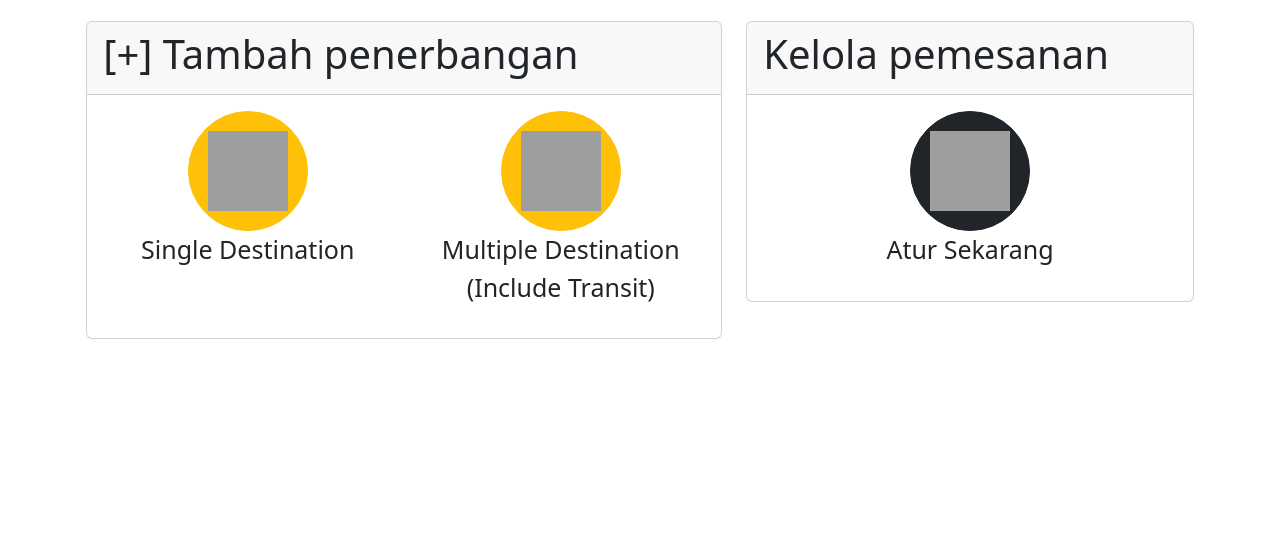
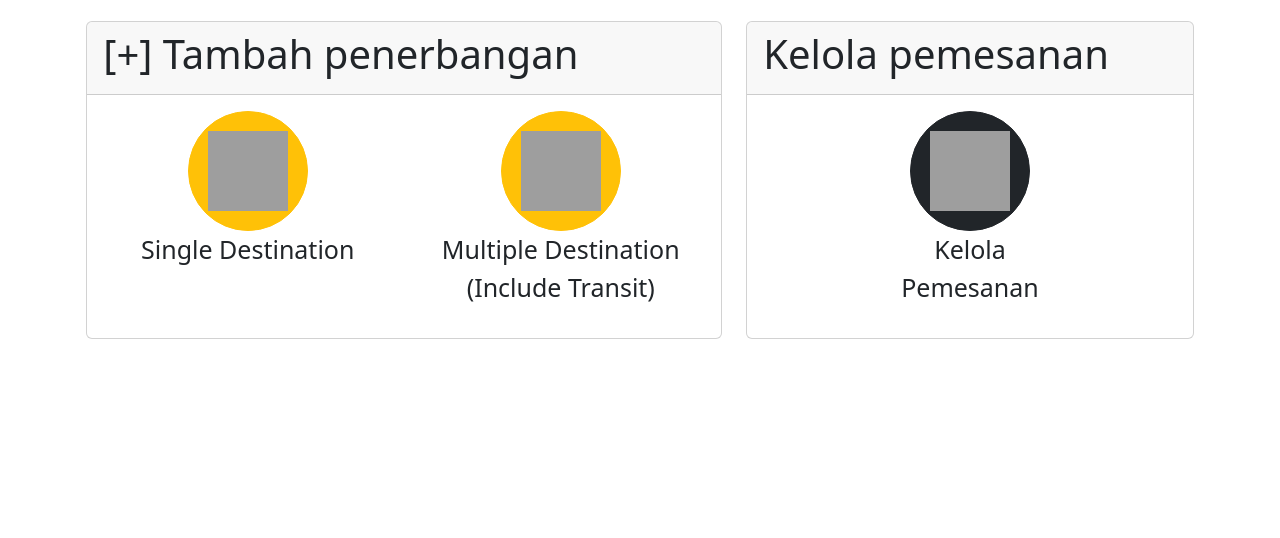
Before and after one commit to tlithaee/Airport_System, a PHP site: page /admin.php in a window 1280 px wide. Shown: the part 291-829 px from the top of the page. Run offline with PHP 8.4, Linux system fonts and the light colour scheme; grey boxes are pictures that could not be loaded.

Commit message:
Update admin.php

```diff
--- a/admin.php
+++ b/admin.php
@@ -87,10 +87,10 @@
                     <div class="card-body">
                         <div class="row justify-content-center">
                             <div class="col-md-6 text-center">
-                                <a href="atur_sekarang.php" class="btn btn-dark btn-circle">
+                                <a href="Kelola_Pemesanan.php" class="btn btn-dark btn-circle">
                                     <span class="btn-circle-text"><img src="flyicon.png" alt="Button 3" width="80" height="80"></span>
                                 </a>
-                                <p>Atur Sekarang</p>
+                                <p>Kelola Pemesanan</p>
                             </div>
                         </div>
                     </div>
```
